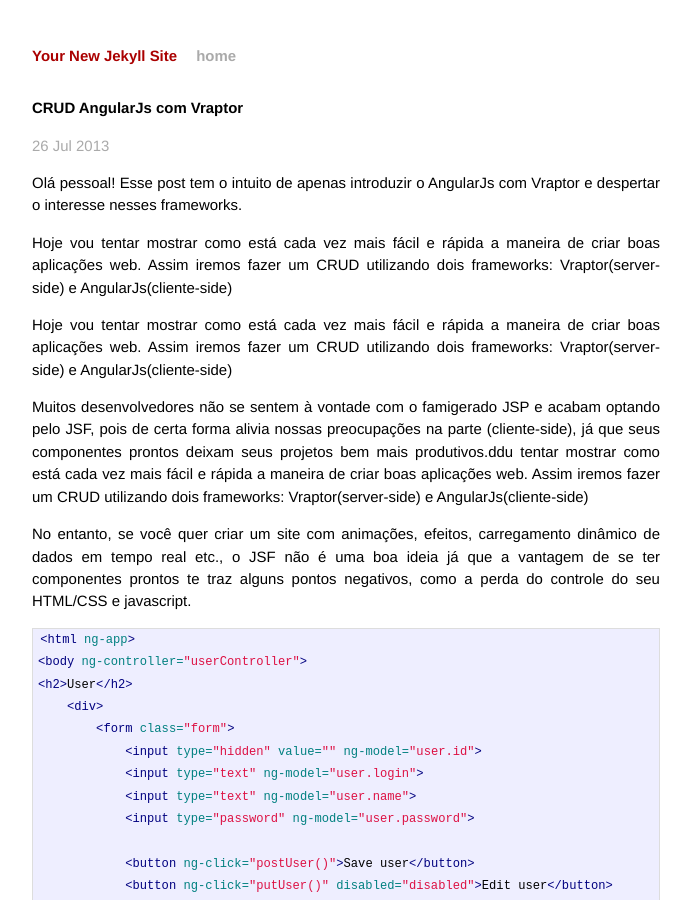
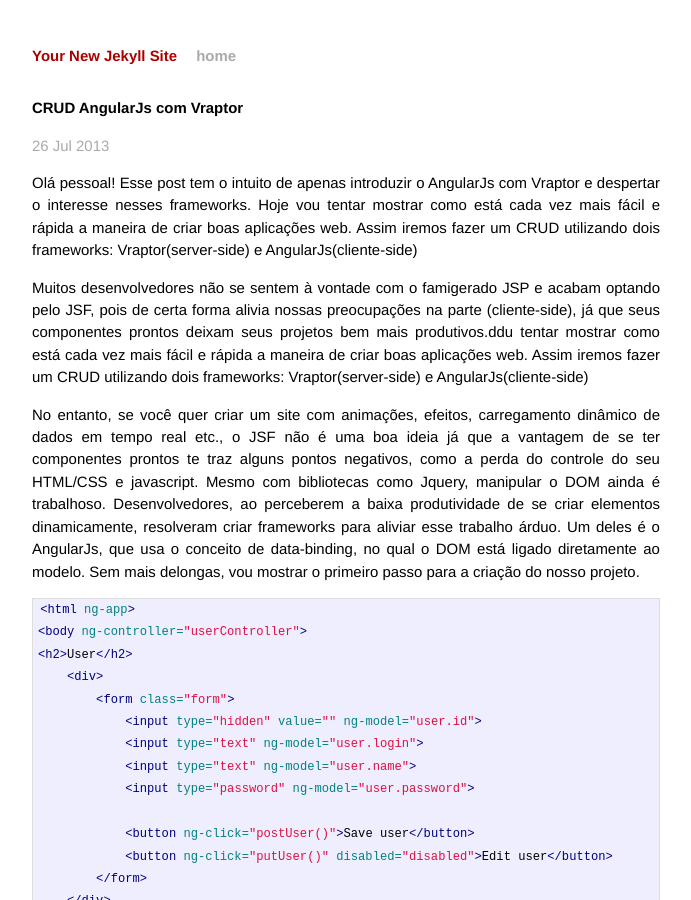
Before and after one commit to MozartLino/ricardo-lino.github.io, a Jekyll site: the page built from _posts/2013-07-26-crud-angularjs-vraptor.markdown, in a window 1280 px wide and 900 px high. Shown: the whole window, without its empty margins (294-985 px from the left). Built offline with Jekyll 4.4.1, drawn with Linux system fonts in a browser that asks for light colours; Markdown is read by kramdown in place of the engine named in the settings; some of the changed text lies outside the part shown.

Commit message:
fixing post crud angularjs

```diff
--- a/_posts/2013-07-26-crud-angularjs-vraptor.markdown
+++ b/_posts/2013-07-26-crud-angularjs-vraptor.markdown
@@ -4,24 +4,22 @@ title:  "CRUD AngularJs com Vraptor"
 date:   2013-07-26 14:52:28
 categories: jekyll update
 ---
-
+<p>
 Olá pessoal!
 Esse post tem o intuito de apenas introduzir o AngularJs com Vraptor e despertar o interesse nesses frameworks.
 
-<p>
 Hoje vou tentar mostrar como está cada vez mais fácil e rápida a maneira de criar boas aplicações web. Assim iremos fazer um CRUD utilizando dois frameworks: Vraptor(server-side) e AngularJs(cliente-side)
-</p>
-
-<p>
-Hoje vou tentar mostrar como está cada vez mais fácil e rápida a maneira de criar boas aplicações web. Assim iremos fazer um CRUD utilizando dois frameworks: Vraptor(server-side) e AngularJs(cliente-side)
-</p>
 
 <p>
 Muitos desenvolvedores não se sentem à vontade com o famigerado JSP e acabam optando pelo JSF, pois de certa forma alivia nossas preocupações na parte (cliente-side), já que seus componentes prontos deixam seus projetos bem mais produtivos.ddu tentar mostrar como está cada vez mais fácil e rápida a maneira de criar boas aplicações web. Assim iremos fazer um CRUD utilizando dois frameworks: Vraptor(server-side) e AngularJs(cliente-side)
-</p>
 
 <p>
 No entanto, se você quer criar um site com animações, efeitos, carregamento dinâmico de dados em tempo real etc., o JSF não é uma boa ideia já que a vantagem de se ter componentes prontos te traz alguns pontos negativos, como a perda do controle do seu HTML/CSS e javascript.
+
+
+Mesmo com bibliotecas como Jquery, manipular o DOM ainda é trabalhoso. Desenvolvedores, ao perceberem a baixa produtividade de se criar elementos dinamicamente, resolveram criar frameworks para aliviar esse trabalho árduo. Um deles é o AngularJs, que usa o conceito de data-binding, no qual o DOM está ligado diretamente ao modelo.
+
+Sem mais delongas, vou mostrar o primeiro passo para a criação do nosso projeto.
 </p>
 
 {% highlight html %}
@@ -45,3 +43,83 @@ No entanto, se você quer criar um site com animações, efeitos, carregamento d
 <script type="text/javascript" src="js/userController.js"></script>
 </html>
 {% endhighlight %}
+
+<p>
+Esse html, não é um html comum, já que na tag html estamos informando através da propriedade ng-app que o AngularJs vai controlá-lo daquele ponto em diante, ou seja, a partir daquele ponto o meu html vira um aplicativo Angular.
+A próxima tag ng-controller vai informar ao Angular qual function ele vai usar para aquele escopo, no caso do exemplo, é a function “userController”, Agora perceba que no nosso formulário há campos para o cadastro de usuário e com a tag ng-model estamos ligando os campos ao nosso modelo, assim na function userController podemos manipular esse “model”, ou seja, as alterações feitas na function “userController” reflete nos inputs e vice-versa.
+Assim, para manipularmos esse objeto dentro do js, basta acessá-lo através do atributo $scope e manipulá-lo de qualquer forma, um exemplo: salvar esse objeto no banco.
+</p>
+
+
+{% highlight javascript %}
+$scope.postUser = function () {
+    $http.post('/angularJs/users', user).success(function(data){
+        $scope.users.unshift(data);
+        reset();
+    });
+};
+
+var reset = function(){
+    $scope.user = {id : 0, login : "", name : "", password: ""};
+};
+{% endhighlight %}
+
+
+<p>
+Perceba que no botão “Send user” do nosso user.html estamos passando qual função ele executará ao ser clicado(que é function “postUser()”). Nela podemos enviar o objeto para o servidor no formato json. E depois jogar para um lista de users, e no final limpar o form com a função reset(). Agora devemos ligar a lista de users ao nosso html. Então vamos acrescentar uma tabela com os usuários já cadastrados no nosso user.html!
+</p>
+
+{% highlight html %}
+<html ng-app>
+<body ng-controller="userController" style="margin-left: 20px">
+<h2>User</h2>
+	<div>
+		<form class="form">
+			<input type="hidden" value="" ng-model="user.id">
+			<input type="text" ng-model="user.login">
+			<input type="text" ng-model="user.name">
+			<input type="password" ng-model="user.password">
+
+			<button ng-click="postUser()">Send user</button>
+			<button ng-click="putUser()" disabled="disabled">Edit user</button>
+		</form>
+		<table>
+			<thead>
+				<tr>
+					<th>Id</th>
+					<th>Login</th>
+					<th>Name</th>
+					<th>Options</th>
+				</tr>
+			</thead>
+			<tbody>
+				<tr ng-repeat="user in users">
+					<td>{{user.id}}</td>
+					<td>{{user.login}}</td>
+					<td>{{user.name}}</td>
+					<td>
+					     <a href="#" ng-click="edit(user)">
+	                  		          <span class="label">edit</span>
+	                  	             </a> |
+	                  	             <a href="#" ng-click="deleteUser(user)">
+	                  		          <span class="label label-important">remover</span>
+	                  	             </a>
+					</td>
+				</tr>
+			</tbody>
+		</table>
+	</div>
+</body>
+<script type="text/javascript" src="js/jquery-min.js"></script>
+<script type="text/javascript" src="js/angular.min.js"></script>
+<script type="text/javascript" src="js/userController.js"></script>
+{% endhighlight %}
+
+Essa propriedade funciona como se fosse a tag c:forEach da biblioteca JSTL
+Aqui ele liga a lista de user ao elemento tr da tabela, ou seja, quando adicionamos um usuário ele cria um elemento tr, e quando removemos ele exclui o elemento tr vinculado àquele usuário da tabela.
+Ao adicionarmos um usuário, o angular automaticamente adicionará esse usuário à lista, isso sem precisar criar qualquer elemento html. Logo o trabalho de criação desses elementos fica por conta do dele.
+Podemos também criar as funções para editar o usuário.
+
+{% highlight html %}
+ng-repeat="user in users";
+{% endhighlight %}
```
